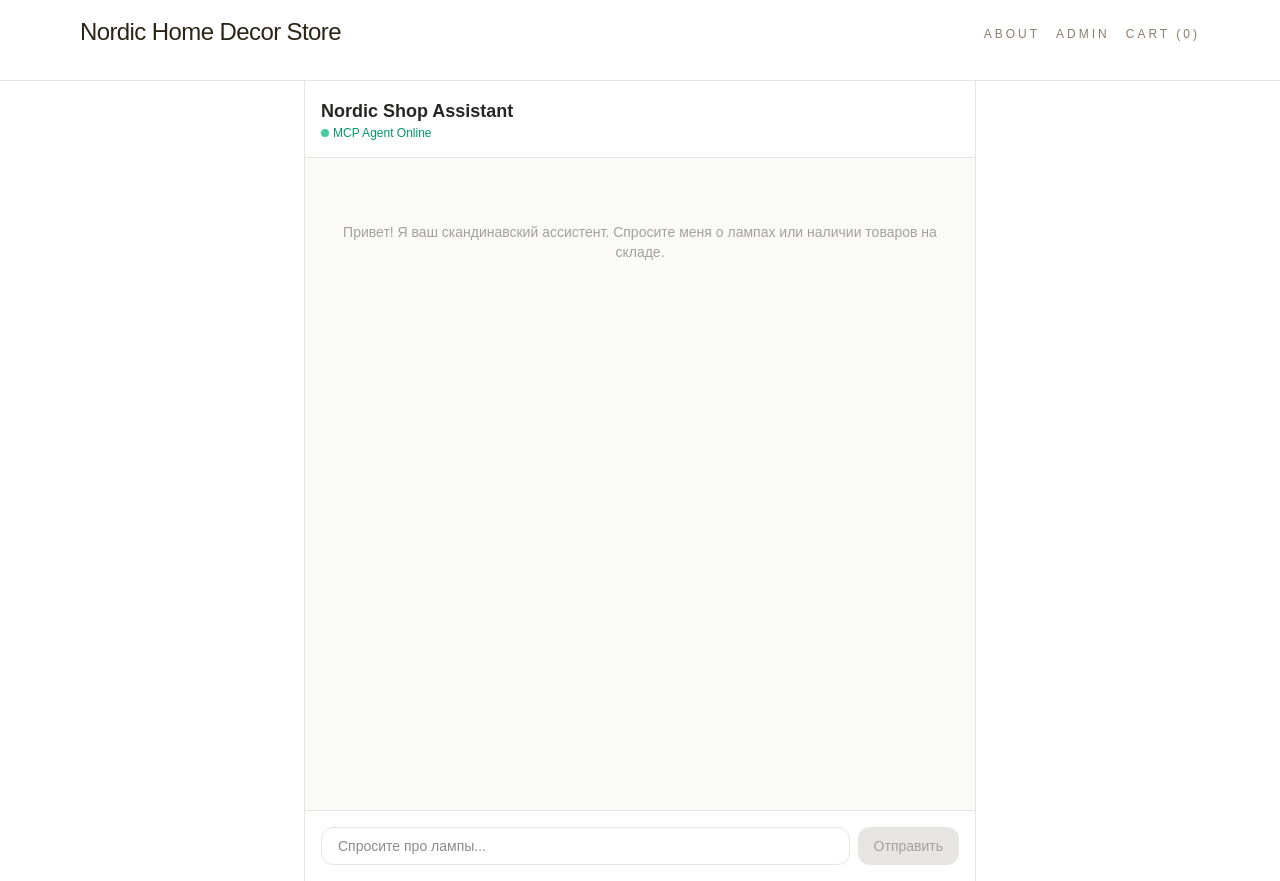
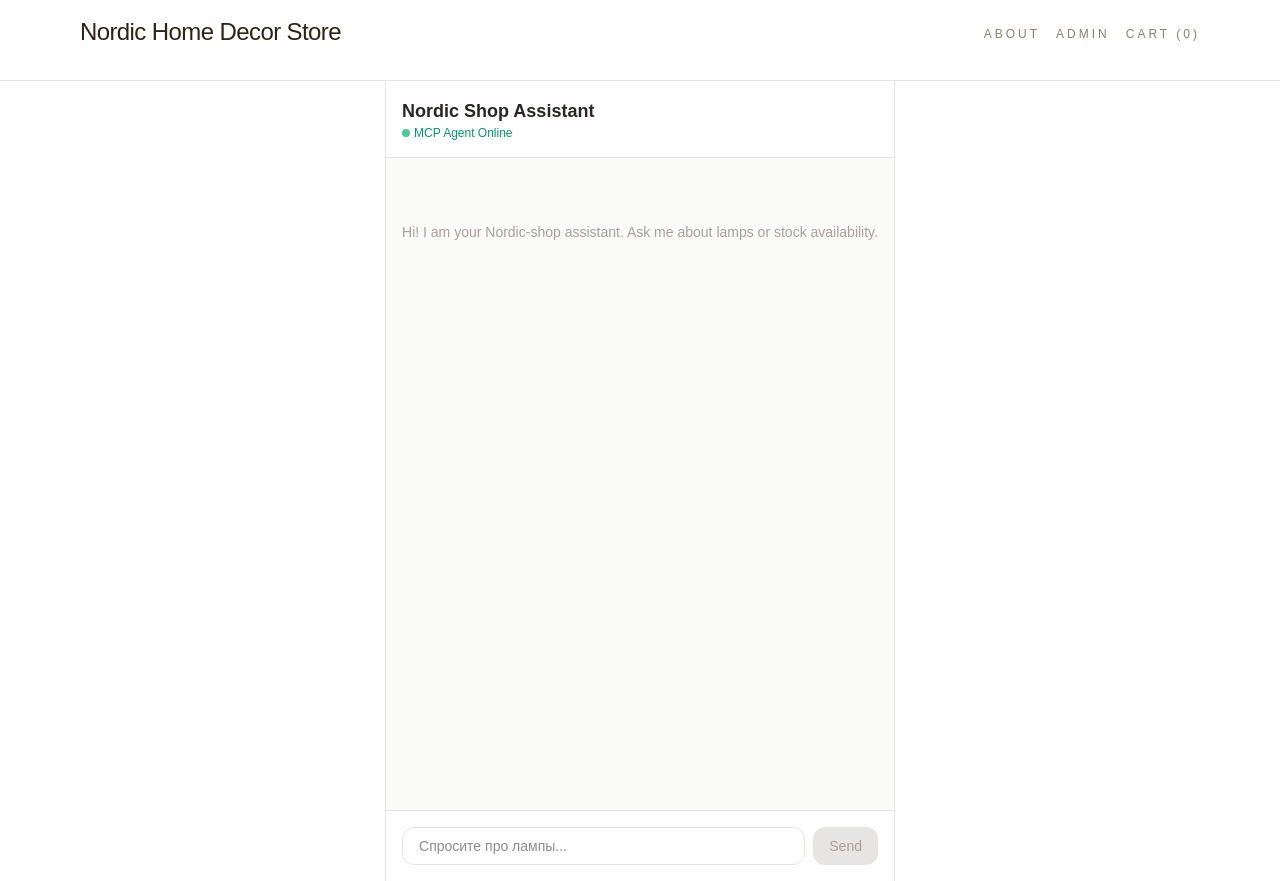
Before and after one commit to Nyukaa/ShopRAG, a Next.js app: page /chat in a window 1280 px wide. Built offline with nearby package versions, Linux system fonts and the light colour scheme.

Commit message:
Enhance chat API integration: update request handling and improve error messages; add timeout to product search requests

```diff
--- a/app/api/chat/route.ts
+++ b/app/api/chat/route.ts
@@ -4,15 +4,14 @@ export async function POST(request: Request) {
   try {
     const { message, sessionId } = await request.json();
 
-    // Отправляем запрос в ваш существующий FastAPI микросервис
+    // Forward the request to the FastAPI service
     const response = await fetch("http://127.0.0.1:8000/chat", {
       method: "POST",
       headers: {
         "Content-Type": "application/json",
       },
       body: JSON.stringify({
-        session_id: sessionId || "default-session", // Используем переданный ID или дефолтный
-        message: message,
+        session_id: sessionId || "default-session", // Use a default session ID if none is provided
       }),
     });
 
@@ -24,12 +23,12 @@ export async function POST(request: Request) {
       );
     }
 
-    const data = await response.json(); // Получаем { reply: "..." }
+    const data = await response.json(); // Get { reply: "..." }
     return NextResponse.json(data);
   } catch (error: unknown) {
     console.error("Ошибка в Next.js API:", error);
     return NextResponse.json(
-      { error: "Не удалось связаться с ИИ-сервисом" },
+      { error: "Cannot connect to the AI service" },
       { status: 500 },
     );
   }
--- a/app/chat/page.tsx
+++ b/app/chat/page.tsx
@@ -16,12 +16,12 @@ export default function ChatPage() {
 
   const messagesEndRef = useRef<HTMLDivElement>(null);
 
-  // Генерируем уникальный ID сессии при входе на страницу
+  // Generate a unique session ID when the user enters the page
   useEffect(() => {
     setSessionId(crypto.randomUUID());
   }, []);
 
-  // Автопрокрутка чата вниз при новых сообщениях
+  // Auto-scroll to the bottom when new messages are added
   useEffect(() => {
     messagesEndRef.current?.scrollIntoView({ behavior: "smooth" });
   }, [messages, isLoading]);
@@ -34,7 +34,7 @@ export default function ChatPage() {
     setInput("");
     setIsLoading(true);
 
-    // Добавляем сообщение пользователя на экран
+    // Add the user's message to the chat
     const userMessage: Message = {
       id: crypto.randomUUID(),
       role: "user",
@@ -43,7 +43,7 @@ export default function ChatPage() {
     setMessages((prev) => [...prev, userMessage]);
 
     try {
-      // Делаем запрос к нашему API-руту Next.js
+      // Request to the Next.js API route, which will forward the request to the FastAPI service
       const response = await fetch("/api/chat", {
         method: "POST",
         headers: { "Content-Type": "application/json" },
@@ -62,7 +62,9 @@ export default function ChatPage() {
           },
         ]);
       } else {
-        throw new Error(data.error || "Что-то пошло не так");
+        throw new Error(
+          data.error || "Something went wrong with the AI service.",
+        );
       }
     } catch (error) {
       console.error(error);
@@ -71,7 +73,7 @@ export default function ChatPage() {
         {
           id: crypto.randomUUID(),
           role: "assistant",
-          text: "❌ Произошла ошибка при отправке запроса. Убедитесь, что Python-сервер запущен.",
+          text: "❌ An error occurred while sending the request. Please ensure the Python server is running.",
         },
       ]);
     } finally {
@@ -81,7 +83,7 @@ export default function ChatPage() {
 
   return (
     <div className="flex flex-col h-screen max-w-2xl mx-auto bg-stone-50 border-x border-stone-200">
-      {/* Шапка чата */}
+      {/* Header of the chat */}
       <header className="p-4 border-b border-stone-200 bg-white flex justify-between items-center">
         <div>
           <h1 className="font-semibold text-stone-800 text-lg">
@@ -94,12 +96,12 @@ export default function ChatPage() {
         </div>
       </header>
 
-      {/* Окно сообщений */}
+      {/* Messages window */}
       <div className="flex-1 overflow-y-auto p-4 space-y-4">
         {messages.length === 0 && (
           <div className="text-center text-stone-400 py-12 text-sm">
-            Привет! Я ваш скандинавский ассистент. Спросите меня о лампах или
-            наличии товаров на складе.
+            Hi! I am your Nordic-shop assistant. Ask me about lamps or stock
+            availability.
           </div>
         )}
 
@@ -120,7 +122,7 @@ export default function ChatPage() {
           </div>
         ))}
 
-        {/* Индикатор того, что Клод думает или вызывает тулы */}
+        {/* Indicator that the assistant is thinking or calling tools */}
         {isLoading && (
           <div className="flex justify-start">
             <div className="bg-white text-stone-500 border border-stone-200 rounded-2xl rounded-bl-none px-4 py-2.5 text-sm flex items-center gap-2 shadow-sm">
@@ -130,7 +132,7 @@ export default function ChatPage() {
                 <span className="w-1.5 h-1.5 bg-stone-400 rounded-full animate-bounce [animation-delay:0.4s]"></span>
               </span>
               <span className="text-xs text-stone-400">
-                Ищу в каталоге товаров...
+                I am looking in the product catalog...
               </span>
             </div>
           </div>
@@ -138,7 +140,7 @@ export default function ChatPage() {
         <div ref={messagesEndRef} />
       </div>
 
-      {/* Форма ввода сообщения */}
+      {/* Form for sending messages */}
       <form
         onSubmit={handleSendMessage}
         className="p-4 bg-white border-t border-stone-200"
@@ -157,7 +159,7 @@ export default function ChatPage() {
             disabled={isLoading || !input.trim()}
             className="px-4 py-2 bg-stone-800 text-white font-medium rounded-xl text-sm hover:bg-stone-700 transition-colors disabled:bg-stone-200 disabled:text-stone-400"
           >
-            Отправить
+            Send
           </button>
         </div>
       </form>
```
Also changed, not shown: nordic-shop-agent/README.md, 1 other file (tests, documents, lock files or other folders).
